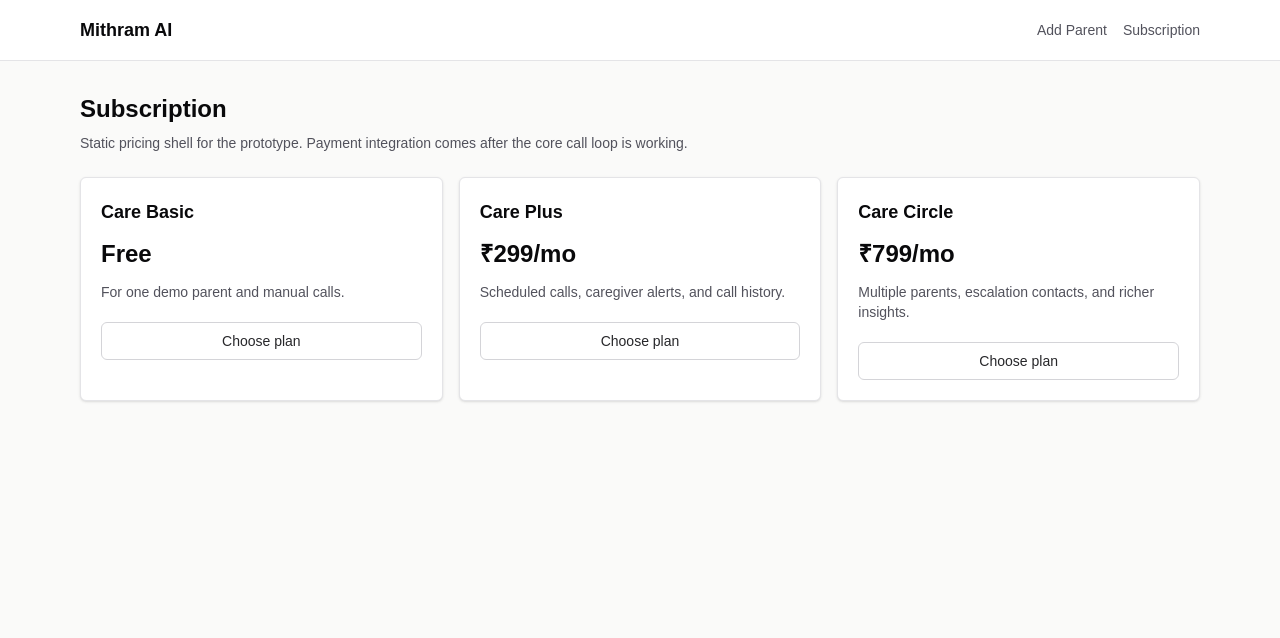
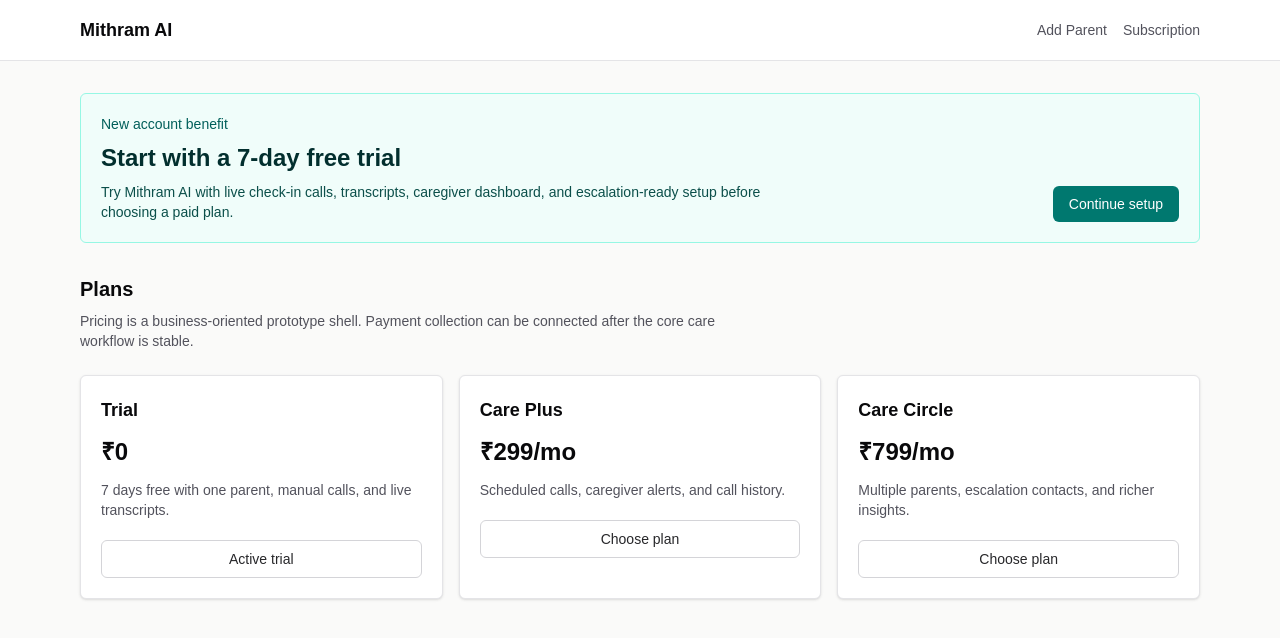
Before and after one commit to JishnuVijayan/Mithram_AI_Codex_Nightline, a Next.js app in the folder mithram_ai/: page /subscription in a window 1280 px wide. Shown: the top 638 px of the page. Built offline with nearby package versions, Linux system fonts and the light colour scheme.

Commit message:
feat: add trial subscription onboarding

```diff
--- a/mithram_ai/app/signup/page.tsx
+++ b/mithram_ai/app/signup/page.tsx
@@ -35,7 +35,7 @@
     }
 
     localStorage.setItem("mithram_user_id", payload.userId);
-    router.push("/parents/new");
+    router.push("/subscription");
   }
 
   return (
--- a/mithram_ai/app/subscription/page.tsx
+++ b/mithram_ai/app/subscription/page.tsx
@@ -1,10 +1,11 @@
 import { AppShell } from "@/app/components/AppShell";
+import Link from "next/link";
 
 const tiers = [
   {
-    name: "Care Basic",
-    price: "Free",
-    detail: "For one demo parent and manual calls.",
+    name: "Trial",
+    price: "₹0",
+    detail: "7 days free with one parent, manual calls, and live transcripts.",
   },
   {
     name: "Care Plus",
@@ -21,11 +22,32 @@
 export default function SubscriptionPage() {
   return (
     <AppShell>
-      <div>
-        <h1 className="text-2xl font-semibold">Subscription</h1>
+      <section className="rounded-md border border-teal-200 bg-teal-50 p-5">
+        <p className="text-sm font-medium text-teal-800">New account benefit</p>
+        <div className="mt-2 flex flex-col justify-between gap-4 lg:flex-row lg:items-end">
+          <div>
+            <h1 className="text-2xl font-semibold text-teal-950">
+              Start with a 7-day free trial
+            </h1>
+            <p className="mt-2 max-w-2xl text-sm text-teal-900">
+              Try Mithram AI with live check-in calls, transcripts, caregiver
+              dashboard, and escalation-ready setup before choosing a paid plan.
+            </p>
+          </div>
+          <Link
+            href="/parents/new"
+            className="inline-flex rounded-md bg-teal-700 px-4 py-2 text-sm font-medium text-white"
+          >
+            Continue setup
+          </Link>
+        </div>
+      </section>
+
+      <div className="mt-8">
+        <h2 className="text-xl font-semibold">Plans</h2>
         <p className="mt-2 max-w-2xl text-sm text-zinc-600">
-          Static pricing shell for the prototype. Payment integration comes
-          after the core call loop is working.
+          Pricing is a business-oriented prototype shell. Payment collection can
+          be connected after the core care workflow is stable.
         </p>
       </div>
 
@@ -42,7 +64,7 @@
               type="button"
               className="mt-5 w-full rounded-md border border-zinc-300 px-4 py-2 text-sm font-medium text-zinc-800"
             >
-              Choose plan
+              {tier.name === "Trial" ? "Active trial" : "Choose plan"}
             </button>
           </article>
         ))}
```
